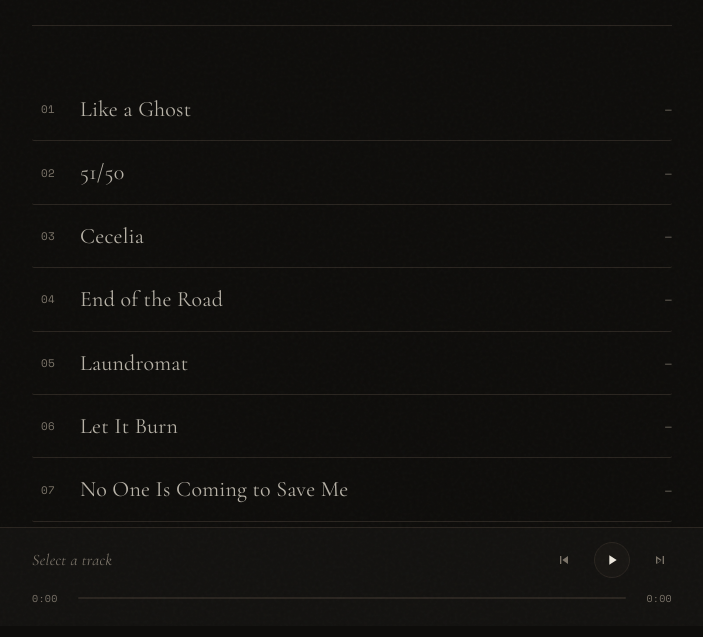
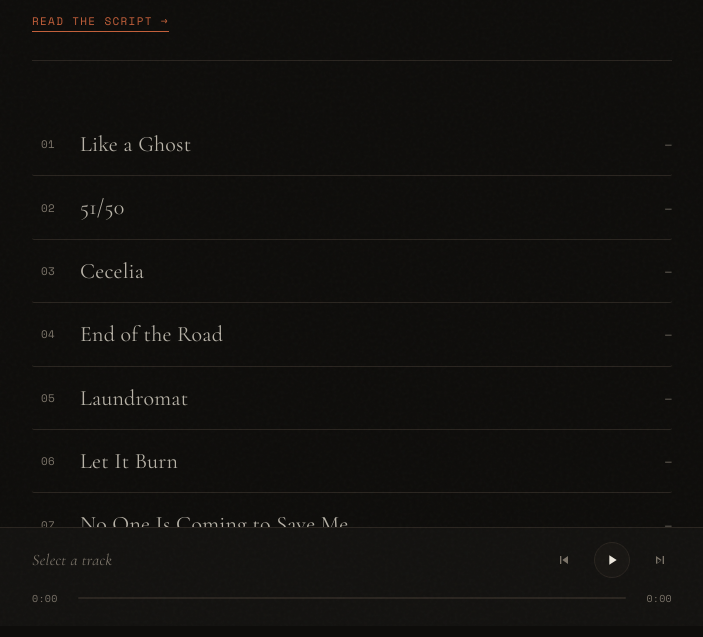
Before and after one commit to Jbrown6913/playlist, a plain HTML site: page index.html in a window 1280 px wide. Shown: the part 174-811 px from the top of the page, without its empty margins (288-991 px from the left). Drawn offline with nearby package versions, Linux system fonts and the light colour scheme.

Commit message:
Add files via upload

```diff
--- a/index.html
+++ b/index.html
@@ -272,6 +272,21 @@
     .progress-wrap:hover .progress-thumb { opacity: 1; }
 
     audio { display: none; }
+
+    .script-link {
+      display: inline-block;
+      margin-top: 16px;
+      font-family: 'Space Mono', monospace;
+      font-size: 11px;
+      text-transform: uppercase;
+      letter-spacing: 0.12em;
+      color: var(--accent);
+      text-decoration: none;
+      border-bottom: 1px solid var(--accent);
+      padding-bottom: 2px;
+      transition: opacity 0.2s;
+    }
+    .script-link:hover { opacity: 0.7; }
   </style>
 </head>
 <body>
@@ -281,6 +296,7 @@
     <p class="label">Private Listening Session</p>
     <h1>New <em>Songs</em></h1>
     <p class="subtitle">7 tracks &nbsp;·&nbsp; For your ears only</p>
+    <a class="script-link" href="EverySingleNight__1_.pdf" target="_blank">Read the Script &rarr;</a>
   </header>
 
   <div class="tracklist" id="tracklist"></div>
```
